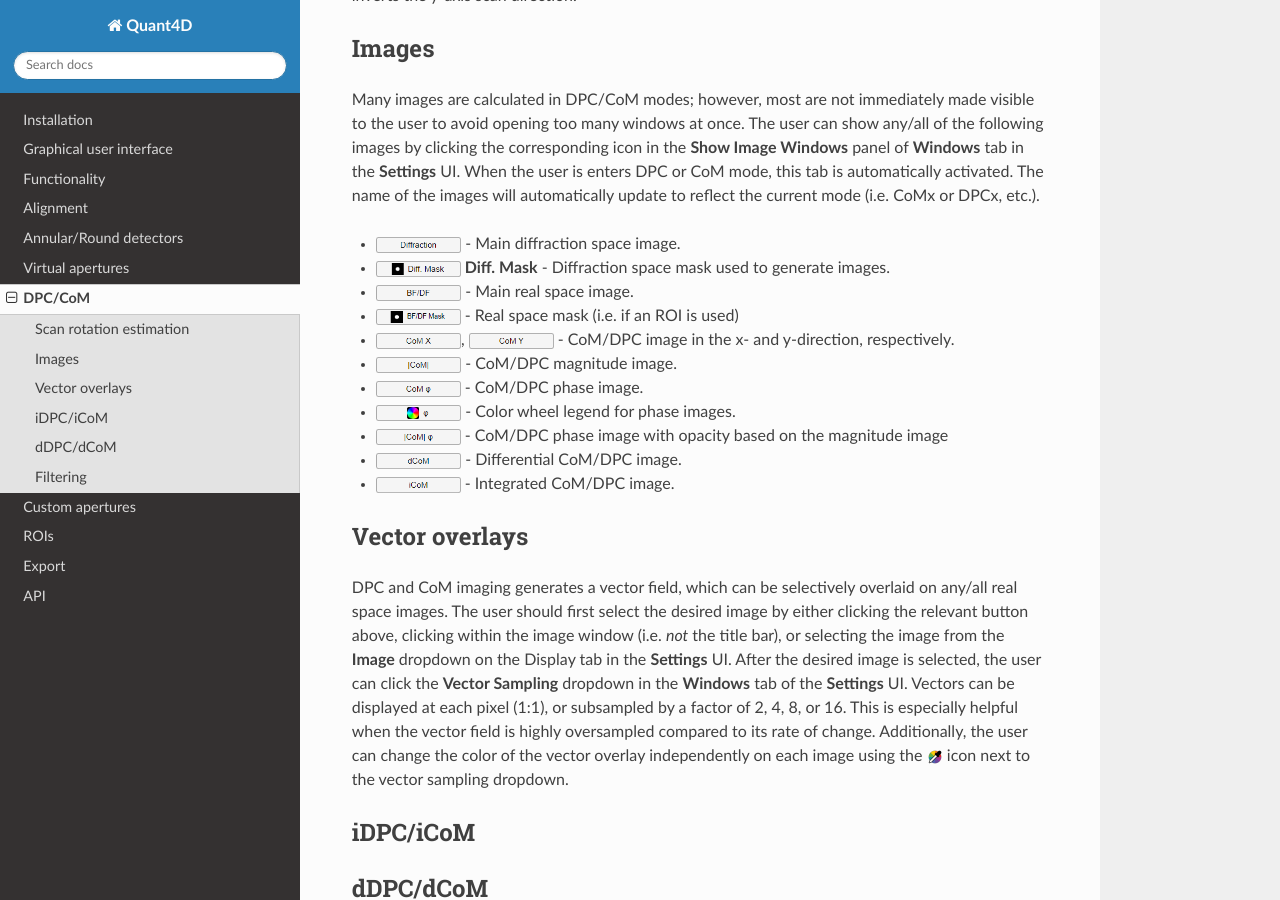
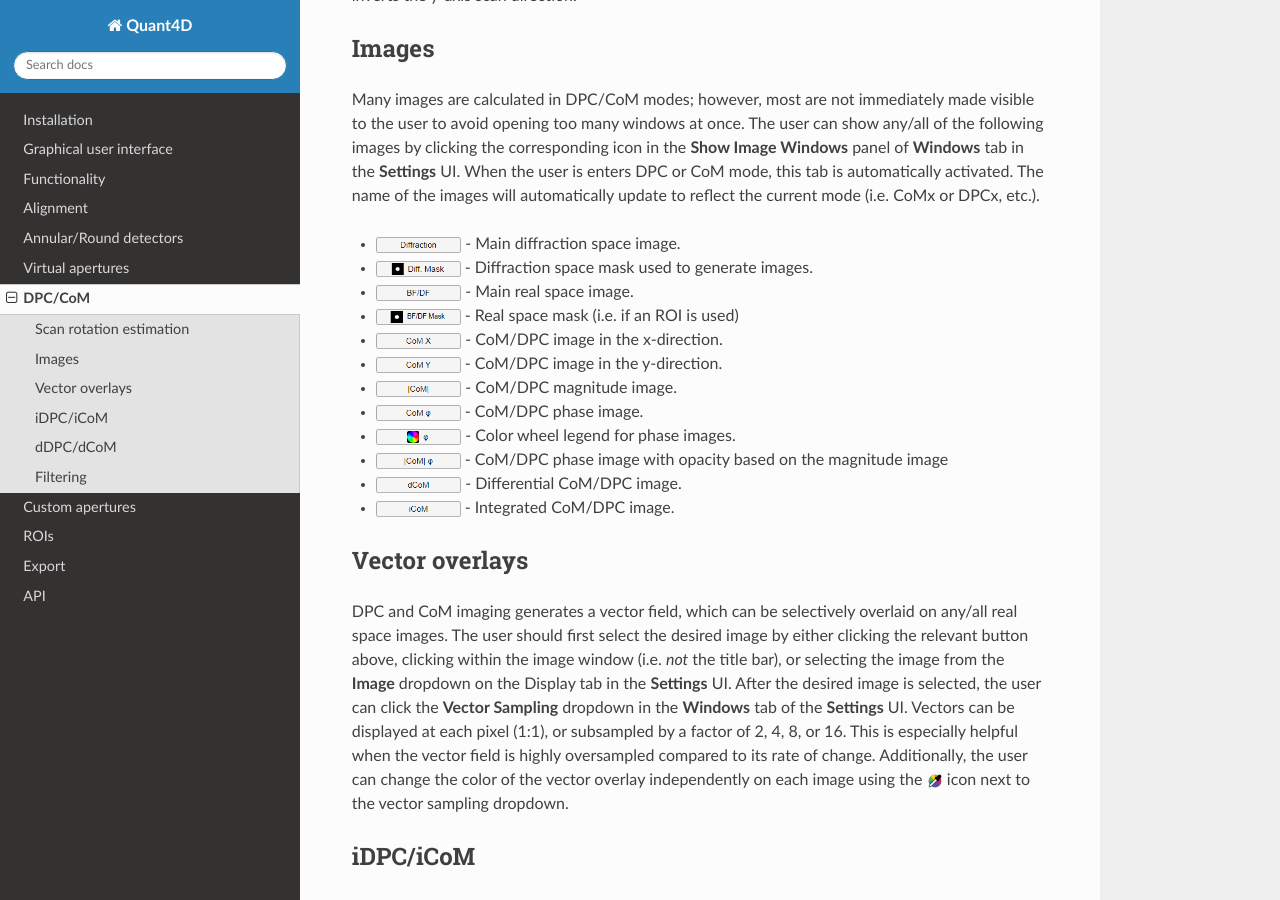
Before and after one commit to bryandesser/Quant4D, a Sphinx documentation site: the page built from docs/source/dpc_com.rst, in a window 1280 px wide and 900 px high, scrolled down 568 px. Built offline with Sphinx 7.4.7 and the Read the Docs theme 3.1.0, drawn with Linux system fonts in a browser that asks for light colours; formulas are drawn with MathJax 3; pages that are not in the unit, such as notebooks, are missing from menus.

Commit message:
modified:   docs/source/dpc_com.rst

```diff
--- a/docs/source/dpc_com.rst
+++ b/docs/source/dpc_com.rst
@@ -69,10 +69,11 @@
     :height: 2ex
 
 * |diffraction| - Main diffraction space image.
-* |diffraction_mask| **Diff. Mask** - Diffraction space mask used to generate images.
+* |diffraction_mask| - Diffraction space mask used to generate images.
 * |bfdf| - Main real space image.
 * |bfdf_mask| - Real space mask (i.e. if an ROI is used)
-* |CoMX|, |CoMY| - CoM/DPC image in the x- and y-direction, respectively.
+* |CoMX| - CoM/DPC image in the x-direction.
+* |CoMY| - CoM/DPC image in the y-direction.
 * |CoM_magnitude| - CoM/DPC magnitude image.
 * |CoM_phase| - CoM/DPC phase image.
 * |colorwheel| - Color wheel legend for phase images.
```
